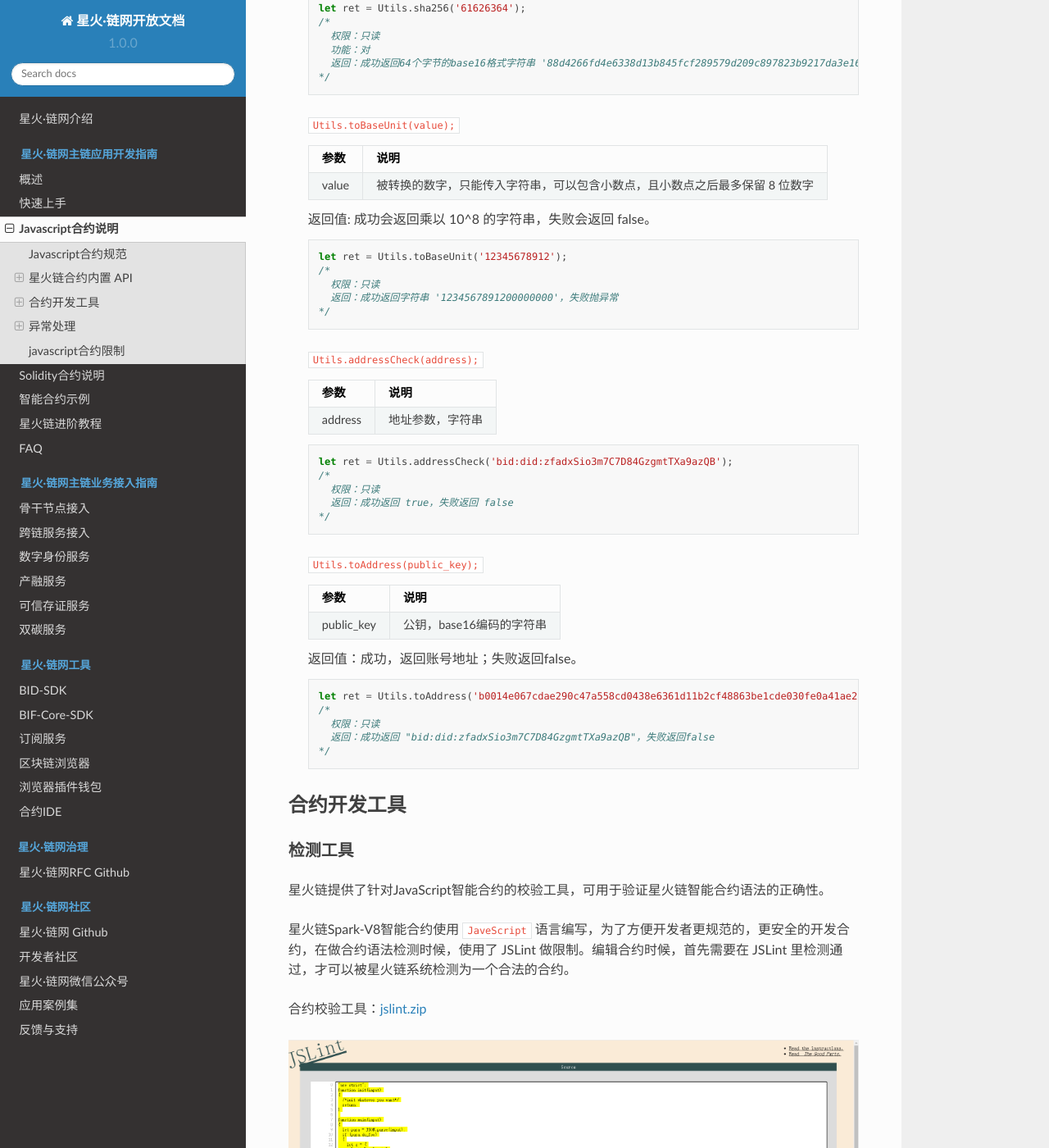
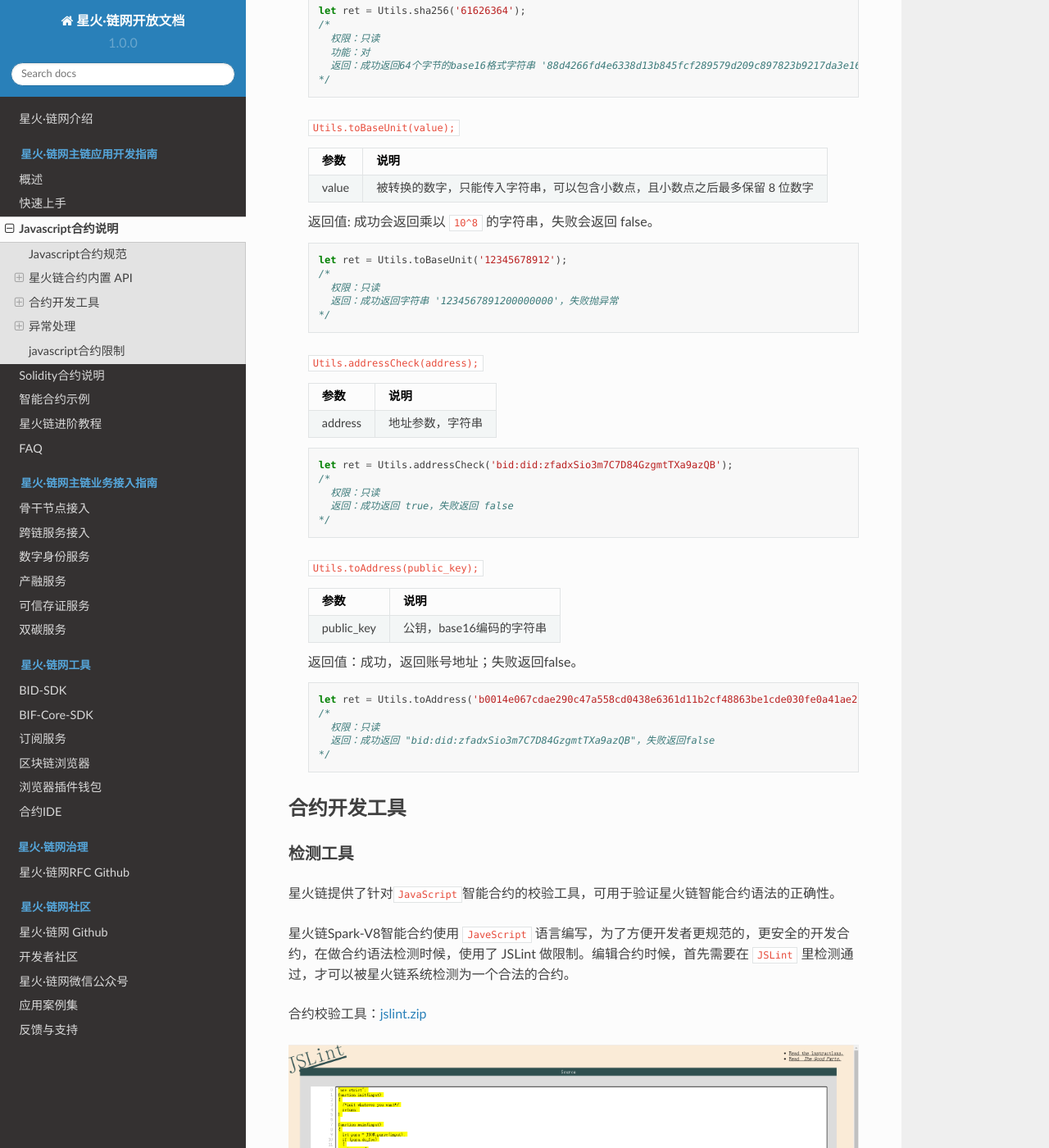
Before and after one commit to caict-4iot-dev/bif-doc, a Sphinx documentation site: the page built from docs/source/app/javascript.md, in a window 1280 px wide and 1400 px high, scrolled down 12935 px. Shown: the whole window at 82% size. Built offline with Sphinx 7.4.7 and the Read the Docs theme 2.0.0, drawn with Linux system fonts in a browser that asks for light colours; some of the changed text lies outside the part shown.

Commit message:
mod file

````diff
--- a/docs/source/app/javascript.md
+++ b/docs/source/app/javascript.md
@@ -39,7 +39,7 @@
 }
 ```
 
-除此之外, 星火链javascript合约对javascript语法也做了一些限定:
+除此之外, 星火链`javascript`合约对`javascript`语法也做了一些限定:
 
 * 源码开头必须添加 `"use strict;"`
 
@@ -49,7 +49,7 @@
 
 ## 星火链合约内置 API
 
-为JavaScript智能合约的高效执行，星火链实现了部分预编译JavaScript指令，可通过智能合约直接进行调用。
+为JavaScript智能合约的高效执行，星火链实现了部分预编译`JavaScript`指令，可通过智能合约直接进行调用。
 
 智能合约内提供了全局对象 `Chain` 和 `Utils`, 这两个对象提供了多样的方法和变量，可以获取区块链的一些信息，也可驱动账号发起交易。
 
@@ -657,7 +657,7 @@
   | data           | 待计算hash的原始数据，根据dataType不同，填不同格式的数据     |
   | dataType：data | data 的数据类型，整数，可选字段，默认为0。0：base16编码后的字符串，如"61626364"；1：普通原始字符串，如"abcd"；2：base64编码后的字符串,如"YWJjZA=="。如果对二进制数据hash计算，建议使用base16或者base64编码 |
 
-  返回值:  成功会hash之后的base16编码后的字符串，失败会返回 false。
+  返回值:  成功会hash之后的`base16`编码后的字符串，失败会返回 false。
 
   ```javascript
   let ret = Utils.sha256('61626364');
@@ -675,7 +675,7 @@
   | ----- | ------------------------------------------------------------ |
   | value | 被转换的数字，只能传入字符串，可以包含小数点，且小数点之后最多保留 8 位数字 |
 
-  返回值: 成功会返回乘以 10^8 的字符串，失败会返回 false。
+  返回值: 成功会返回乘以 `10^8` 的字符串，失败会返回 false。
 
   ```javascript
   let ret = Utils.toBaseUnit('12345678912');
@@ -722,9 +722,9 @@
 
 ### 检测工具
 
- 星火链提供了针对JavaScript智能合约的校验工具，可用于验证星火链智能合约语法的正确性。
+ 星火链提供了针对`JavaScript`智能合约的校验工具，可用于验证星火链智能合约语法的正确性。
 
- 星火链Spark-V8智能合约使用 `JaveScript` 语言编写，为了方便开发者更规范的，更安全的开发合约，在做合约语法检测时候，使用了 JSLint 做限制。编辑合约时候，首先需要在 JSLint 里检测通过，才可以被星火链系统检测为一个合法的合约。
+ 星火链Spark-V8智能合约使用 `JaveScript` 语言编写，为了方便开发者更规范的，更安全的开发合约，在做合约语法检测时候，使用了 JSLint 做限制。编辑合约时候，首先需要在 `JSLint` 里检测通过，才可以被星火链系统检测为一个合法的合约。
 
  合约校验工具：[jslint.zip](https://github.com/caict-4iot-dev/BIF-Core-Doc/blob/feature/readthedocs/source/_static/tools/jslint.zip)
 
@@ -777,7 +777,7 @@
 
 ### 文本压缩
 
- 合约文档写好之后，可以使用 JSMin 工具进行压缩，注意保存原文档，压缩是不可逆的操作。
+ 合约文档写好之后，可以使用`JSMin` 工具进行压缩，注意保存原文档，压缩是不可逆的操作。
 
  合约压缩工具：[jsmin.zip](https://github.com/caict-4iot-dev/BIF-Core-Doc/blob/feature/readthedocs/source/_static/tools/jsmin.zip)
 
@@ -799,11 +799,11 @@
 
 ### 主动抛出异常
 
-星火链Javascript合约禁用了try catch关键字, 但是可以调用throw来抛出异常, 当执行遇到throw异常时, 该交易判定为失败, 入链扣费但是交易不生效。
+星火链`Javascript`合约禁用了`try catch`关键字, 但是可以调用`throw`来抛出异常, 当执行遇到`throw`异常时, 该交易判定为失败, 入链扣费但是交易不生效。
 
 ### JavaScript异常
 
-当合约运行中出现未捕获的JavaScript异常时，处理规定：
+当合约运行中出现未捕获的`JavaScript`异常时，处理规定：
 
 * 本次合约执行失败，合约中做的所有交易都不会生效
 
@@ -815,7 +815,7 @@
 
 ## javascript合约限制
 
-由于区块链智能合约的执行机制原因, 星火链对javascript智能合约也做了如下的限制:
+由于区块链智能合约的执行机制原因, 星火链对`javascript`智能合约也做了如下的限制:
 
 * 堆大小限制: 30Mb
 * 栈大小限制: 512Kb
````
Also changed, not shown: docs/source/app/quick_start.md (+6 -6 lines), docs/source/app/reference.md (+6 -6 lines), docs/source/app/solidity.md (+9 -9 lines).
